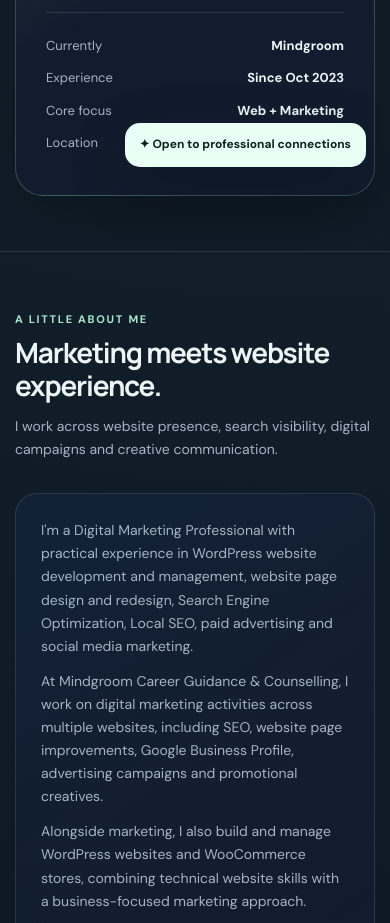
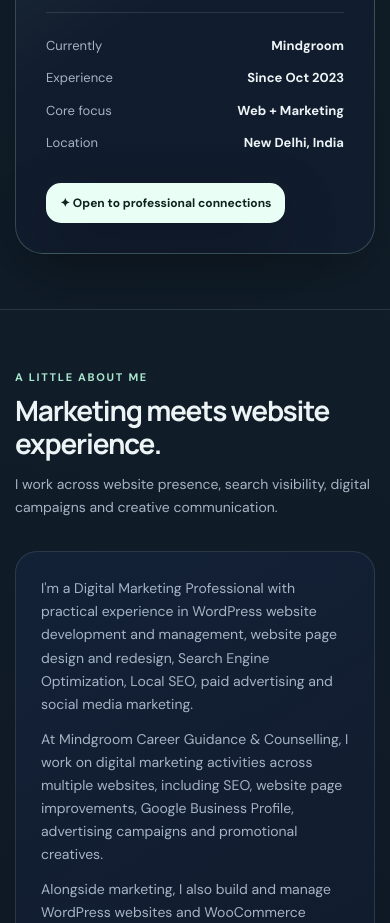
Before and after one commit to nitesh-negi-digitalmarketing/nitesh-negi-digitalmarketing.github.io, a plain HTML site: page index.html in a window 390 px wide. Shown: the part 1020-1943 px from the top of the page. Drawn offline with Linux system fonts and the light colour scheme.

Commit message:
Update index.html

```diff
--- a/index.html
+++ b/index.html
@@ -703,7 +703,20 @@ grid-template-columns:1fr;
 
 .experience-card ul { columns:1; }
 .contact-box { padding:24px; }
-.floating-note { right:8px; }
+
+/* Mobile floating badge fix */
+.floating-note {
+position:static;
+display:inline-flex;
+align-items:center;
+max-width:100%;
+width:fit-content;
+margin-top:18px;
+padding:11px 14px;
+white-space:normal;
+line-height:1.5;
+font-size:12px;
+}
 }
 
 @media(prefers-reduced-motion:reduce) {
@@ -771,7 +784,6 @@ Hi, I'm Nitesh Negi — a Digital Marketing Executive, SEO Specialist and WordPr
 
 <div class="avatar">
 <img
-
 src="https://raw.githubusercontent.com/nitesh-negi-digitalmarketing/nitesh-negi-digitalmarketing.github.io/main/nitesh-negi.jpg"
 alt="Nitesh Negi - Digital Marketing Executive"
 onerror="this.style.display='none';document.getElementById('avatarFallback').style.display='grid';"
```
